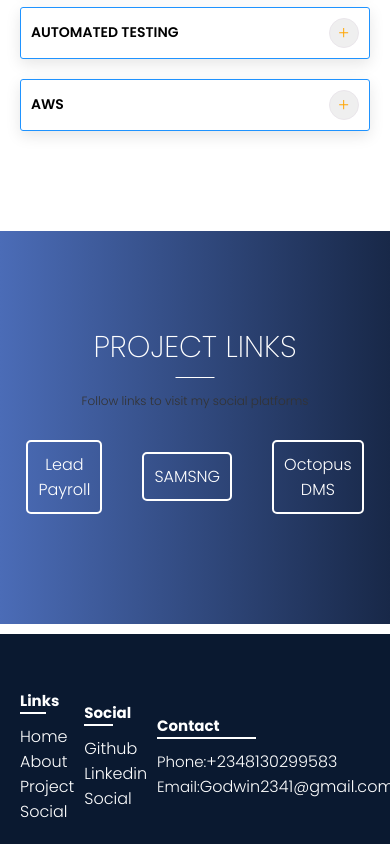
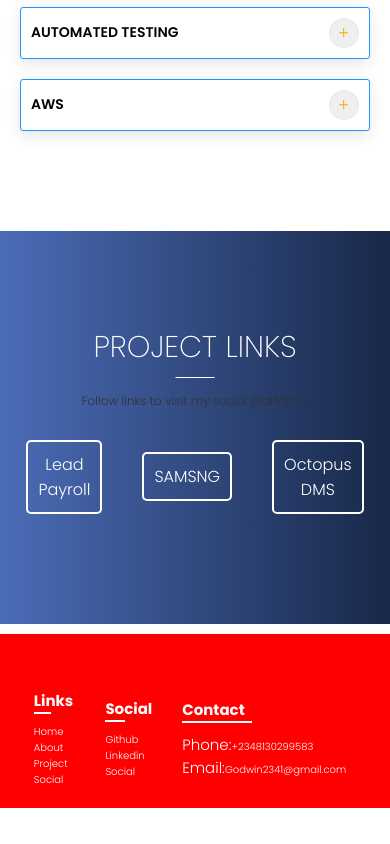
Before and after one commit to omerenma/my-website, a React (Create React App) app: page / in a window 390 px wide. Shown: the part 3034-3878 px from the top of the page. After the commit the page ends 3842 px from the top, so only its background shows below. Built offline with nearby package versions, Linux system fonts and the light colour scheme.

Commit message:
added footer

```diff
--- a/src/components/footer/Footer.css
+++ b/src/components/footer/Footer.css
@@ -32,3 +32,16 @@
     font-size: 15px;
     font-weight: 300;
 }
+
+@media screen and (max-width:479px){
+    #footer{
+        background: var(--dark-blue);
+        text-align: center;
+        background-color: red;
+    }
+    .footer-link a{
+        color: var(--color-white);
+        text-align: left;
+        font-size: 10px;
+    }
+}
```
